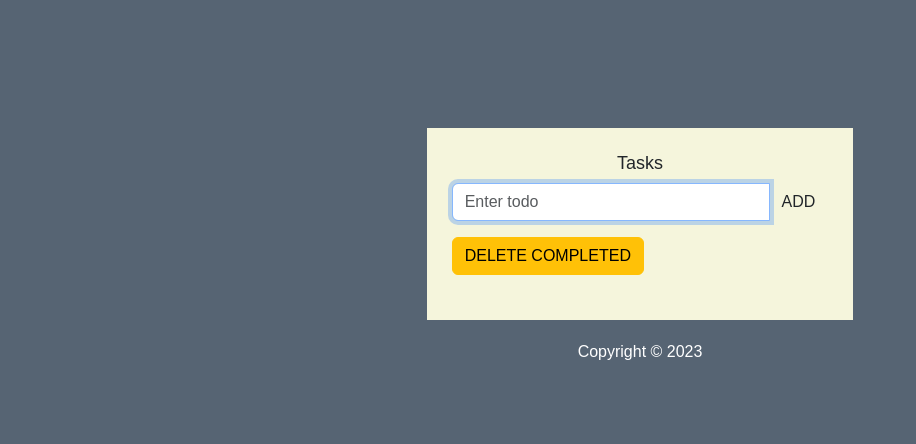
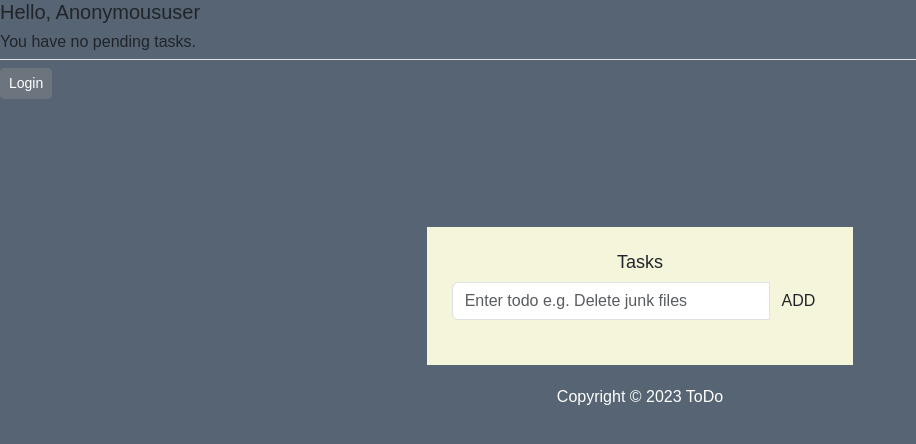
Before and after one commit to AleksKostadinov/todo_app, a Django app: template todo/app/templates/app/index.html in a window 1280 px wide. Shown: the top 444 px of the page, without its empty margins (0-916 px from the left). Run offline with Django 4.2, Linux system fonts and the light colour scheme; the template is opened without the code that fills it: values that come from a table or form of the project are taken from there, others are empty.

Commit message:
Created TaskCreate that inherits from CreatView; Also added TaskForm;

```diff
--- /dev/null
+++ b/todo/app/forms.py
@@ -0,0 +1,13 @@
+from django import forms
+from app.models import Task
+
+
+class TaskForm(forms.ModelForm):
+    title = forms.CharField(max_length=40, widget=forms.TextInput(
+        attrs={'class': 'form-control', 'placeholder': 'Enter todo e.g. Delete junk files', 'aria-label': 'Todo',
+               'aria-describedby': 'add-btn'}
+    ))
+
+    class Meta:
+        model = Task
+        fields = ['title']
--- a/todo/app/templates/app/base.html
+++ b/todo/app/templates/app/base.html
@@ -15,6 +15,8 @@
 
 </head>
 <body>
+{% include 'app/navbar.html' %}
+<div class="container-fluid" id="wrapper">
 
 	{% block content %}
 	{% endblock content %}
@@ -30,5 +32,7 @@
 	        integrity="sha384-mQ93GR66B00ZXjt0YO5KlohRA5SY2XofN4zfuZxLkoj1gXtW8ANNCe9d5Y3eG5eD"
 	        crossorigin="anonymous"></script>
 
+	{% include 'app/footer.html' %}
+</div>
 </body>
 </html>
--- /dev/null
+++ b/todo/app/templates/app/footer.html
@@ -0,0 +1,7 @@
+<footer>
+	<div class="row pad">
+		<div class="col-lg-12 text-center">
+			Copyright &copy; 2023 ToDo
+		</div>
+	</div>
+</footer>
--- a/todo/app/templates/app/index.html
+++ b/todo/app/templates/app/index.html
@@ -2,18 +2,16 @@
 
 {% block content %}
 
-	<div class="container-fluid" id="wrapper">
 	<div class="row justify-content-center">
 		<div class="col-lg-4 col-lg-offset-4" id="content">
 			<h2>Tasks</h2>
 
-				<form action="#" method="POST" role="form">
-
+			{# Add task form section #}
+			<form action="{% url 'create' %}" method="POST" role="form">
+				{% csrf_token %}
 				<div class="form-group">
 					<div class="input-group">
-							<input type="text" class="form-control" placeholder="Enter todo"
-							       aria-label="Todo" aria-describedby="add-btn"
-							       autofocus>
+						{{ form.title }}
 						<span class="input-group-btn">
                             <button type="submit" class="btn btn-default" id="add-btn">ADD</button>
                         </span>
@@ -21,6 +19,8 @@
 				</div>
 			</form>
 
+			{# Delete task section #}
+			{% if tasks %}
 				<div class="row t10">
 					<div class="col-lg-12">
 						<div class="btn-toolbar">
@@ -32,26 +32,21 @@
 						</div>
 					</div>
 				</div>
+			{% endif %}
 
+			{# List of tasks section #}
 			<ul class="list-group t20">
 				{% for task in tasks %}
+					<a style="text-decoration:none" href="{% url 'detail' task.id %}">
 						{% if task.complete %}
 							<li class="list-group-item todo-completed">{{ task }}</li>
 						{% else %}
-							<li class="list-group-item">{{ task }}</li>
+							<li class="list-group-item todo-uncompleted">{{ task }}</li>
 						{% endif %}
+					</a>
 				{% endfor %}
 			</ul>
 		</div>
 	</div>
 
-		<footer>
-			<div class="row pad">
-				<div class="col-lg-12 text-center">
-					Copyright &copy; 2023
-				</div>
-			</div>
-		</footer>
-	</div>
-
 {% endblock content %}
--- /dev/null
+++ b/todo/app/templates/app/navbar.html
@@ -0,0 +1,13 @@
+<h5>Hello, {{ request.user|title }}</h5>
+{% if tasks %}
+<h6 style="margin:0">You have <i>{{ count }}</i> incomplete task{{ count|pluralize:"s" }}.</h6>
+{% else %}
+<h6 style="margin:0">You have no pending tasks.</h6>
+{% endif %}
+<div class="mt-2 pt-2 border-top">
+	{% if request.user.is_authenticated %}
+		<button type="button" class="btn btn-primary btn-sm">Logout</button>
+	{% else %}
+		<button type="button" class="btn btn-secondary btn-sm" data-bs-dismiss="toast">Login</button>
+	{% endif %}
+</div>
--- a/todo/app/urls.py
+++ b/todo/app/urls.py
@@ -1,7 +1,9 @@
 from django.urls import path
 
-from app.views import TaskList
+from app.views import TaskList, TaskDetail, TaskCreate
 
 urlpatterns = [
     path('', TaskList.as_view(), name='index'),
+    path('detail/<int:pk>/', TaskDetail.as_view(), name='detail'),
+    path('create/', TaskCreate.as_view(), name='create'),
 ]
--- a/todo/static/css/custom.css
+++ b/todo/static/css/custom.css
@@ -2,33 +2,56 @@ body {
     background: rgba(44, 62, 80, .8);
     font-family: 'Oswald', 'Futura', sans-serif;
 }
+
 #wrapper {
     margin-top: 10% !important;
 }
+
 #content {
     background: beige;
     padding: 25px;
 }
+
 #content > h2 {
     font-size: 18px;
     text-align: center;
     padding-top: 0;
 }
+
 .t10 {
     margin-top: 10px;
 }
+
 .t20 {
     margin-top: 20px;
 }
+
 .todo-completed {
     text-decoration: line-through;
     background: rgba(149, 165, 166, .3);
     color: black;
 }
+
 footer {
     margin-top: 20px;
     color: white;
 }
+
 .list-group-item {
     color: black;
 }
+
+/* hover effect */
+a {
+    color: #54b3d6;
+}
+
+.todo-uncompleted {
+    box-shadow: inset 0 0 0 0 #54b3d6;
+    transition: box-shadow .3s ease-in-out;
+}
+
+.todo-uncompleted:hover {
+    box-shadow: inset 200px 0 0 0 #54b3d6;
+    color: #fff;
+}
```
Also changed, not shown: todo/app/templates/app/detail.html (added, +16 -0 lines), todo/app/views.py (+44 -1 lines). Lines whose indentation alone changed are shown as unchanged.
